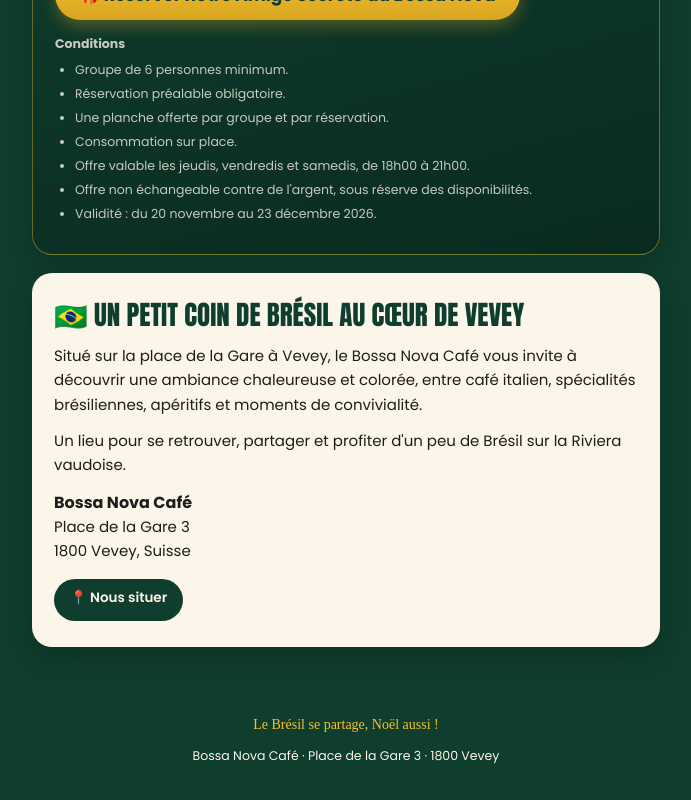
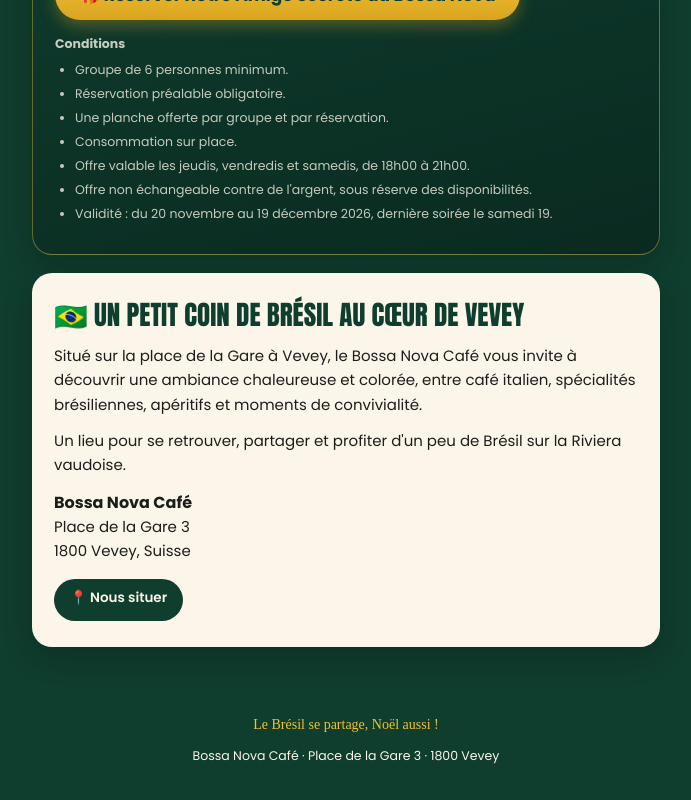
Before and after one commit to Bossa-Nova-Cafe/soirees, a plain HTML site: page noel/index.html in a window 1280 px wide. Shown: the part 2679-3479 px from the top of the page, without its empty margins (294-985 px from the left). Drawn offline with Linux system fonts and the light colour scheme; no server answers; a web font is replaced by a local one.

Commit message:
Annoncer la dernière soirée réellement réservable
L'événement court jusqu'au 23 décembre dans le système de réservation,
mais il ne tourne que les jeudis, vendredis et samedis : la dernière
soirée réservable est le samedi 19 décembre, et le 20 est un dimanche.

La page annonçait « jusqu'au 23 décembre ». Un client cherchant à
réserver le 21, 22 ou 23 ne trouvait aucune date. Les conditions
affichent désormais le 19 décembre.

Co-Authored-By: Claude Opus 5 <noreply@anthropic.com>
Claude-Session: https://claude.ai/code/session_01GHcDSNa44APDAYWb4SB4QZ

```diff
--- a/noel/index.html
+++ b/noel/index.html
@@ -673,11 +673,15 @@
       code: "AMIGO2026"
     },
     /* Ces conditions doivent rester le reflet exact de l'événement configuré
-       dans le système de réservation. Si tu modifies l'un, modifie l'autre. */
+       dans le système de réservation. Si tu modifies l'un, modifie l'autre.
+       La période court jusqu'au 23 décembre dans le système, mais l'événement
+       ne tourne que les jeudis, vendredis et samedis : la dernière soirée
+       réservable est le samedi 19 décembre. C'est cette date qui est annoncée
+       au client, sinon il cherche une date qui n'existe pas. */
     offre: {
       intitule: "Une planche apéro brésilienne offerte à votre groupe !",
       minPersonnes: 6,
-      periode: "du 20 novembre au 23 décembre 2026",
+      periode: "du 20 novembre au 19 décembre 2026",
       jours: "les jeudis, vendredis et samedis",
       conditions: [
         "Groupe de 6 personnes minimum.",
@@ -686,7 +690,7 @@
         "Consommation sur place.",
         "Offre valable les jeudis, vendredis et samedis, de 18h00 à 21h00.",
         "Offre non échangeable contre de l'argent, sous réserve des disponibilités.",
-        "Validité : du 20 novembre au 23 décembre 2026."
+        "Validité : du 20 novembre au 19 décembre 2026, dernière soirée le samedi 19."
       ]
     },
     cafe: {
```
